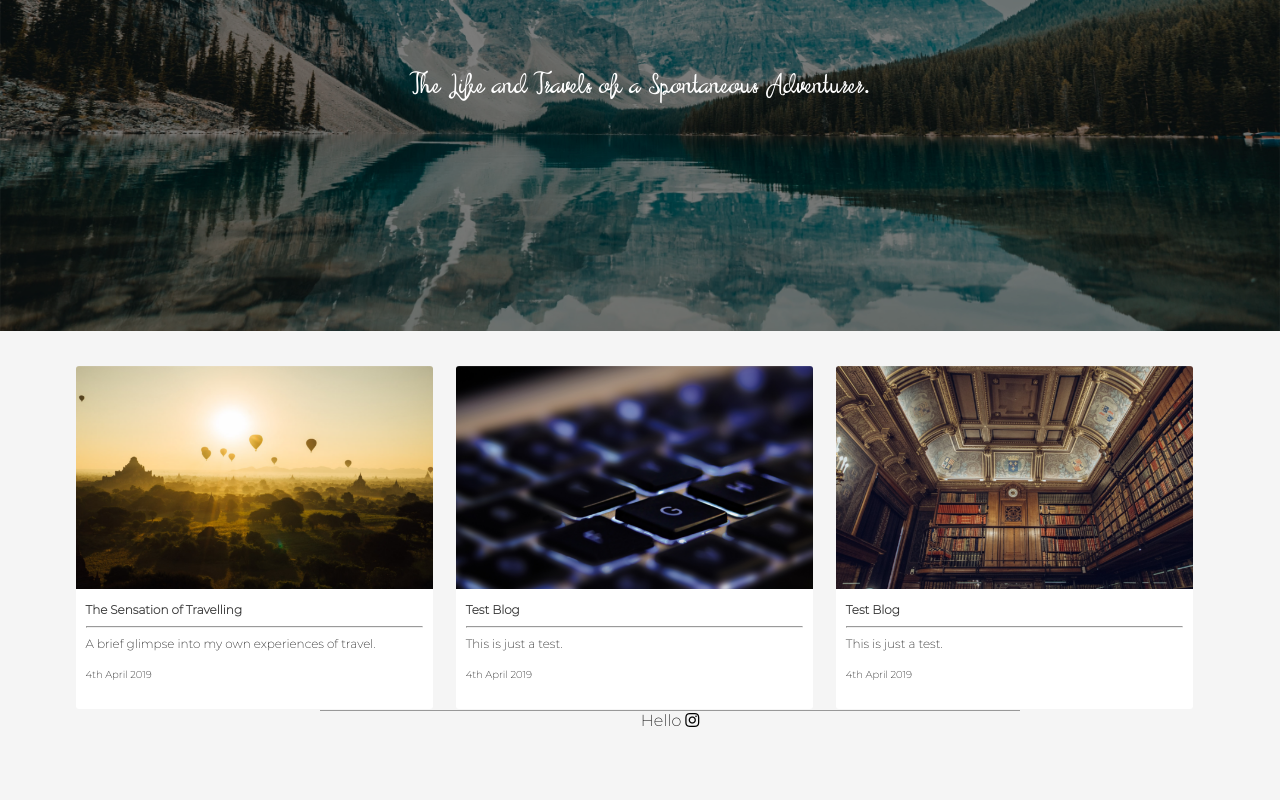
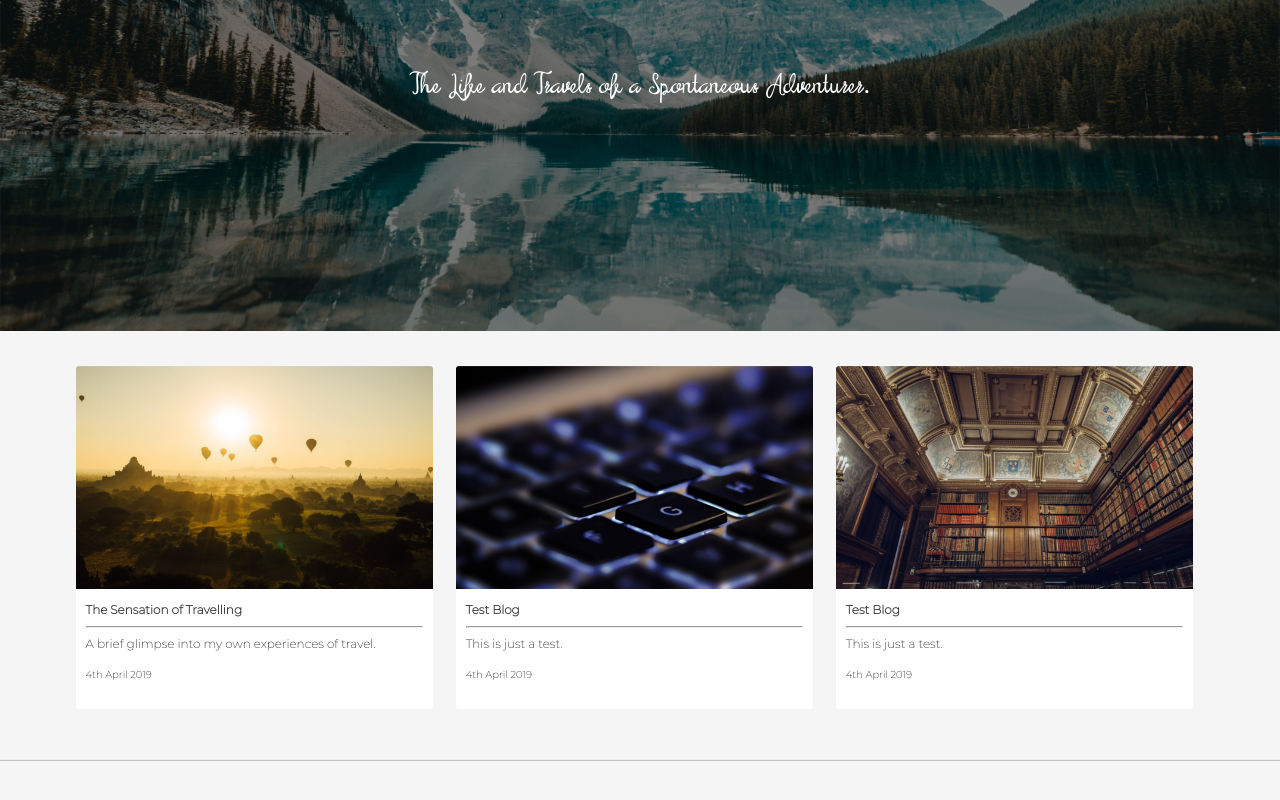
Before and after one commit to JamesCushway/my-blog, a Vue app: page / in a window 1280 px wide. Shown: the part 212-1012 px from the top of the page. Built offline with nearby package versions, Linux system fonts and the light colour scheme.

Commit message:
footer styling

```diff
--- a/src/assets/css/footer.scss
+++ b/src/assets/css/footer.scss
@@ -1,10 +1,10 @@
 .footer {
+  background-color: whitesmoke;
   position: absolute;
   bottom: 0;
-  width: 50%;
+  width: 1000%;
   text-align: center;
-  height: 100px;
+  height: 50px;
   padding: 0px 30px;
-  border-top: 1px solid #999;
-  margin:  0 25%;
+  box-shadow: 0px -1px 1px rgba(0, 0, 0, 0.2);
 }
```
